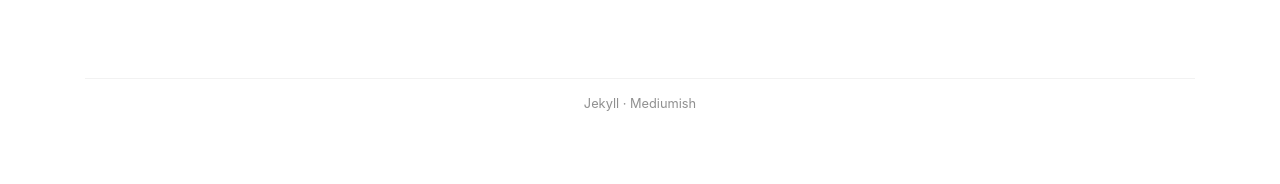
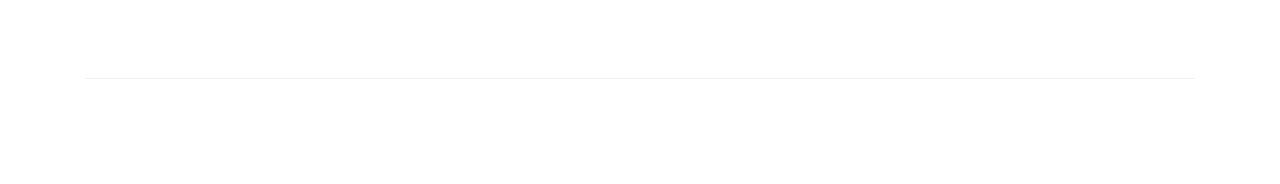
Before and after one commit to chodera/portfolio, a Jekyll site: the page built from index.html, in a window 1280 px wide. Shown: the part 719-903 px from the top of the page. Built offline with Jekyll 4.4.1, drawn with Linux system fonts in a browser that asks for light colours; nearby versions of some CDN libraries; the list of posts is cut into pages by our own code.

Commit message:
Remove footer content

```diff
--- a/_layouts/default.html
+++ b/_layouts/default.html
@@ -97,15 +97,15 @@
 
 <footer class="footer">
 
-<div class="content">
+<!--   <div class="content">
 
-            <div class="inner">
-              <a class="link-ft" target="_blank" href="https://jekyllrb.com/">Jekyll</a>
-              <aclass="link-ft">·</a>
-                <a class="link-ft" target="_blank" href="https://www.wowthemes.net/mediumish-free-jekyll-template/">Mediumish</a>
-            </div>
+              <div class="inner">
+                <a class="link-ft" target="_blank" href="https://jekyllrb.com/">Jekyll</a>
+                <aclass="link-ft">·</a>
+                  <a class="link-ft" target="_blank" href="https://www.wowthemes.net/mediumish-free-jekyll-template/">Mediumish</a>
+              </div>
 
-    </div>
+      </div>-->
 </footer>
 <!-- End Footer
 ================================================== -->
```
Also changed, not shown: 6 other files.
